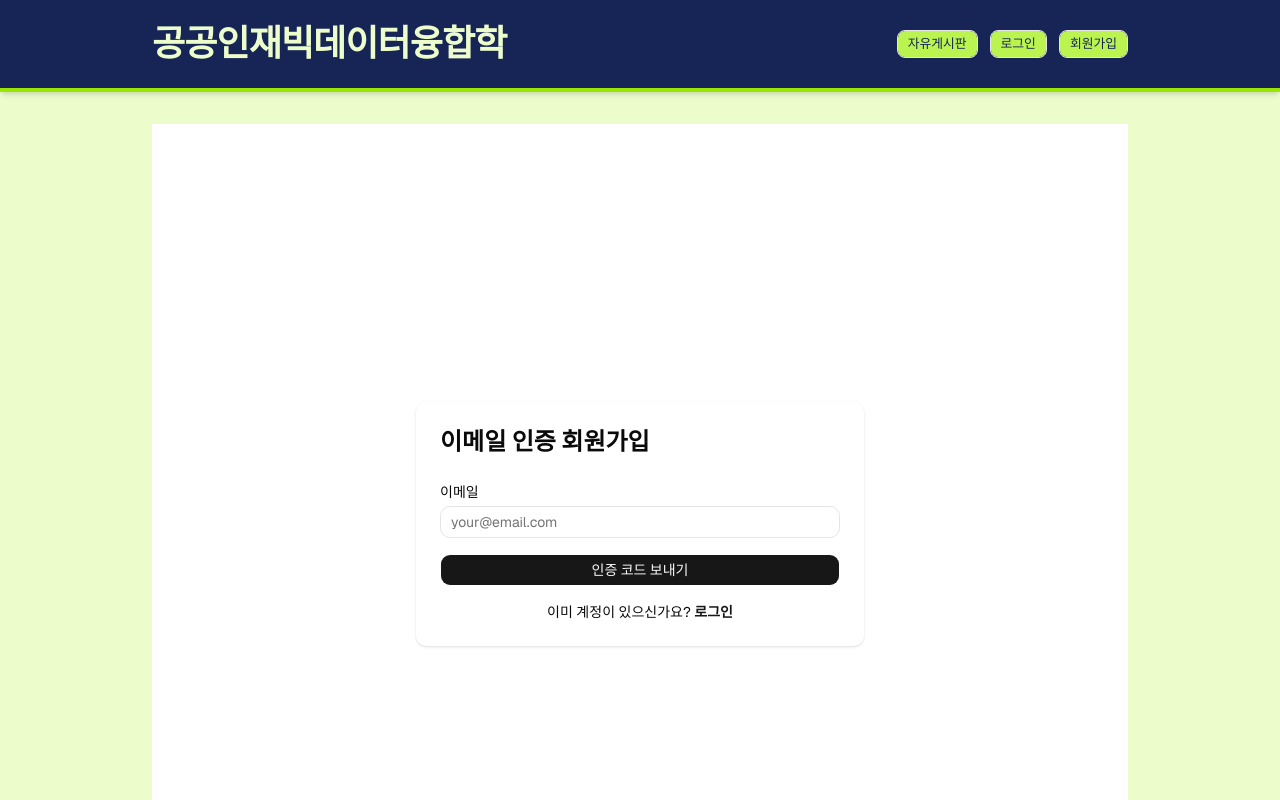
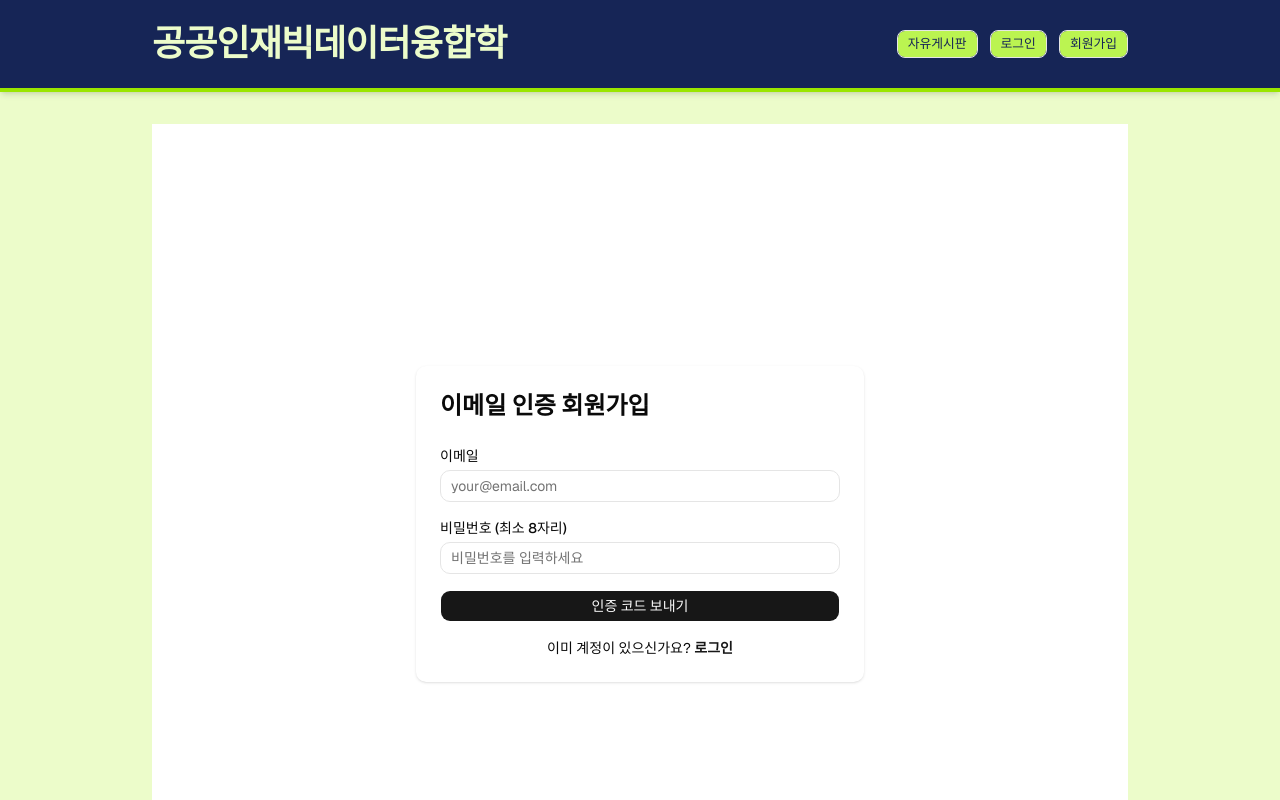
Before and after one commit to sangyoon0220/my-first-web, a Next.js app: page /signup in a window 1280 px wide. Shown: the top 800 px of the page. Built offline with nearby package versions, Linux system fonts and the light colour scheme; no server answers.

Commit message:
Signup: add password field and update verification UI/messages

```diff
--- a/app/signup/page.tsx
+++ b/app/signup/page.tsx
@@ -12,6 +12,7 @@ export default function SignupPage() {
   const [step, setStep] = useState<"email" | "code">("email");
   const [email, setEmail] = useState("");
   const [code, setCode] = useState("");
+  const [password, setPassword] = useState("");
   const [error, setError] = useState<string | null>(null);
   const [verified, setVerified] = useState(false);
   const [message, setMessage] = useState<string | null>(null);
@@ -25,6 +26,11 @@ export default function SignupPage() {
     try {
       if (!email) {
         setError("이메일을 입력해주세요.");
+        return;
+      }
+
+      if (!password || password.length < 8) {
+        setError("비밀번호는 최소 8자리 이상이어야 합니다.");
         return;
       }
 
@@ -42,7 +48,7 @@ export default function SignupPage() {
 
       setStep("code");
       setCode("");
-      setMessage("인증 코드를 이메일로 보냈습니다. 받은 코드를 입력하세요.");
+      setMessage("인증 코드를 이메일로 보냈습니다. 이메일로 받은 인증번호(8자리)를 입력하세요.");
     } finally {
       setLoading(false);
     }
@@ -122,6 +128,20 @@ export default function SignupPage() {
               />
             </div>
 
+            <div>
+              <label htmlFor="password" className="block text-sm font-medium text-foreground mb-1">
+                비밀번호 (최소 8자리)
+              </label>
+              <Input
+                id="password"
+                type="password"
+                placeholder="비밀번호를 입력하세요"
+                value={password}
+                onChange={(e) => setPassword(e.target.value)}
+                disabled={loading}
+              />
+            </div>
+
             <Button type="submit" className="w-full" disabled={loading}>
               {loading ? "인증 코드 전송 중..." : "인증 코드 보내기"}
             </Button>
@@ -139,13 +159,13 @@ export default function SignupPage() {
 
             <div>
               <label htmlFor="code" className="block text-sm font-medium text-foreground mb-1">
-                인증 코드
+                인증번호
               </label>
               <Input
                 id="code"
                 type="text"
                 inputMode="numeric"
-                placeholder="6자리 코드"
+                placeholder="인증번호를 입력하세요 (예: 8자리 숫자)"
                 value={code}
                 onChange={(e) => setCode(e.target.value)}
                 disabled={loading}
```
